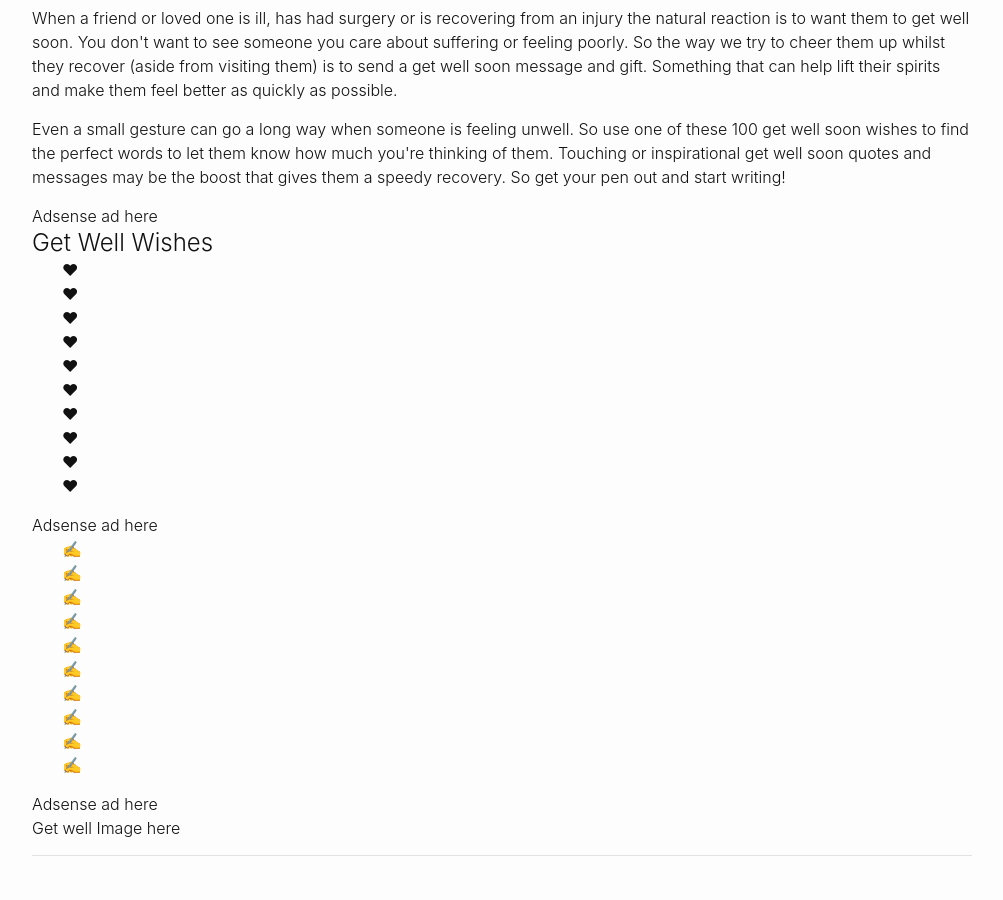
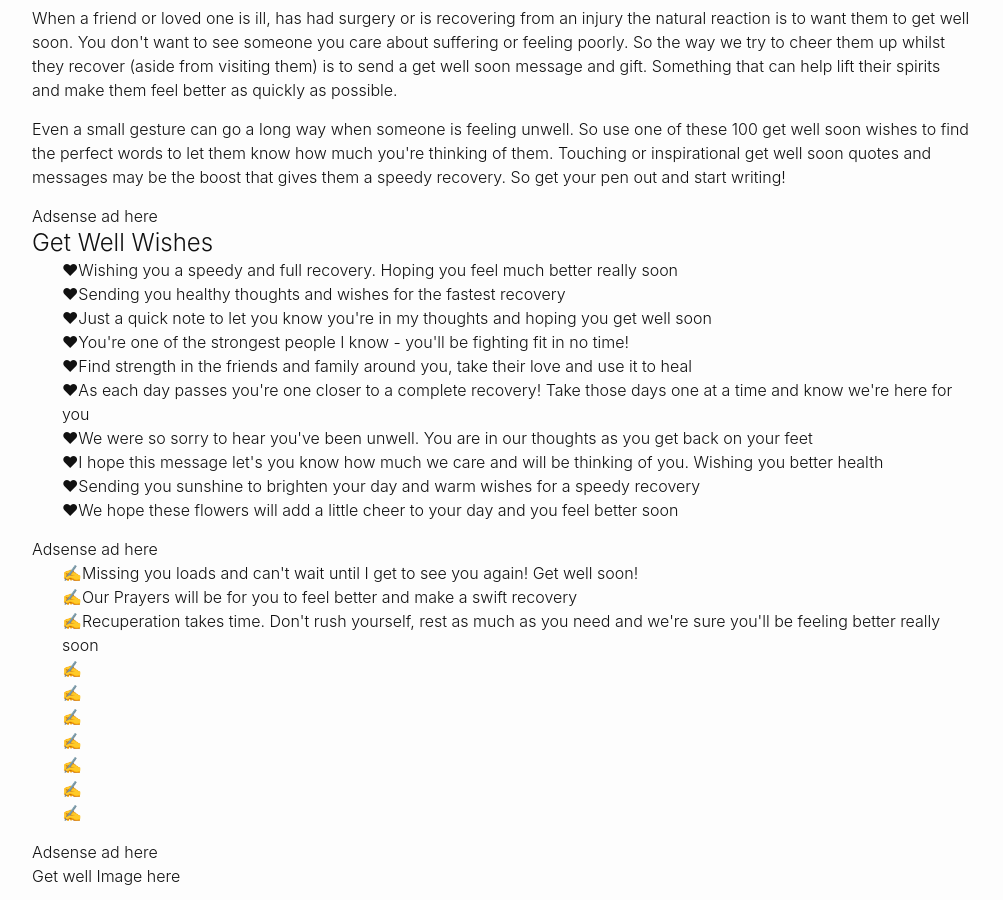
Before and after one commit to andyml123/andyml123.github.io, a Jekyll site: the page index2.html, which Jekyll copies as it is, in a window 1280 px wide and 900 px high, scrolled down 288 px. Shown: the whole window, without its empty margins (138-1141 px from the left). Built offline with Jekyll 4.4.1, drawn with Linux system fonts in a browser that asks for light colours.

Commit message:
Update index2.html

```diff
--- a/index2.html
+++ b/index2.html
@@ -48,24 +48,24 @@ Adsense ad here
   <h2>Get Well Wishes</h2>
 
 <ul class="heart">
-<li> </li>
-<li> </li>
-<li> </li>
-<li> </li>
-<li> </li>
-<li> </li>
-<li> </li>
-<li> </li>
-<li> </li>
-<li> </li>
+<li>Wishing you a speedy and full recovery. Hoping you feel much better really soon</li>
+<li>Sending you healthy thoughts and wishes for the fastest recovery</li>
+<li>Just a quick note to let you know you're in my thoughts and hoping you get well soon</li>
+<li>You're one of the strongest people I know - you'll be fighting fit in no time!</li>
+<li>Find strength in the friends and family around you, take their love and use it to heal</li>
+<li>As each day passes you're one closer to a complete recovery! Take those days one at a time and know we're here for you</li>
+<li>We were so sorry to hear you've been unwell. You are in our thoughts as you get back on your feet</li>
+<li>I hope this message let's you know how much we care and will be thinking of you. Wishing you better health</li>
+<li>Sending you sunshine to brighten your day and warm wishes for a speedy recovery</li>
+<li>We hope these flowers will add a little cheer to your day and you feel better soon </li>
 </ul>
 
 Adsense ad here
 
 <ul class="write">
-<li> </li>
-<li> </li>
-<li> </li>
+<li>Missing you loads and can't wait until I get to see you again! Get well soon!</li>
+<li>Our Prayers will be for you to feel better and make a swift recovery</li>
+<li>Recuperation takes time. Don't rush yourself, rest as much as you need and we're sure you'll be feeling better really soon</li>
 <li> </li>
 <li> </li>
 <li> </li>
```
